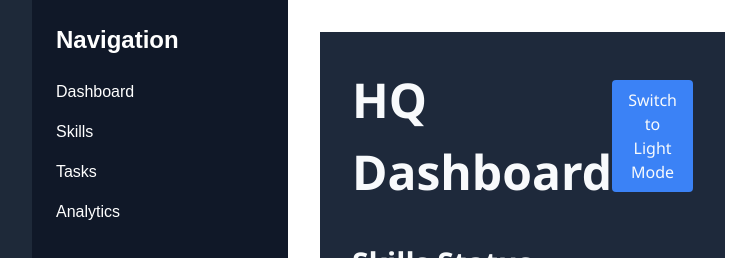
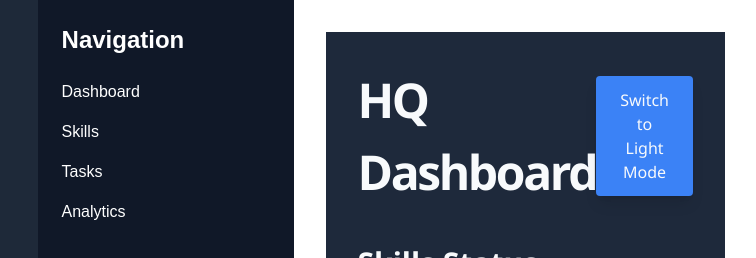
Before and after one commit to promobot-hub/HQ-Dashboard, a Next.js app: page / in a window 1280 px wide. Shown: the top 258 px of the page, without its empty margins (523-1279 px from the left). Built offline with nearby package versions, Linux system fonts and the light colour scheme; no server answers.

Commit message:
Task 1.5: Animationen und Buttons optimiert mit Transitionen und Schatten

```diff
--- a/components/DarkModeAwareContent.tsx
+++ b/components/DarkModeAwareContent.tsx
@@ -54,9 +54,11 @@ export default function DarkModeAwareContent() {
       style={{ backgroundColor: bgColor, color: textColor, fontFamily: FONT_FAMILY }}
     >
       <header className="flex flex-col md:flex-row justify-between items-start md:items-center mb-8 gap-4 md:gap-0">
-        <h1 style={{ fontSize: FONT_SIZES.title, fontWeight: 800 }}>HQ Dashboard</h1>
+        <h1 style={{ fontSize: FONT_SIZES.title, fontWeight: 800, letterSpacing: '-0.05em' }}>
+          HQ Dashboard
+        </h1>
         <button
-          className="px-4 py-2 rounded transition active:scale-95"
+          className="px-6 py-3 rounded shadow-lg transition-transform duration-300 ease-in-out active:scale-95 hover:shadow-xl"
           style={{ backgroundColor: primaryColor, color: textColor, fontFamily: FONT_FAMILY }}
           onClick={toggleDarkMode}
           onMouseEnter={(e) => {
@@ -71,14 +73,18 @@ export default function DarkModeAwareContent() {
       </header>
 
       <section className="mb-12">
-        <h2 style={{ fontSize: FONT_SIZES.subtitle, fontWeight: 600, marginBottom: '1.5rem' }}>Skills Status</h2>
+        <h2 style={{ fontSize: FONT_SIZES.subtitle, fontWeight: 600, marginBottom: '1.5rem' }}>
+          Skills Status
+        </h2>
         <div className="grid grid-cols-1 sm:grid-cols-2 md:grid-cols-3 gap-6">
           {/* TODO: Dynamische Skill Cards hier einbauen */}
         </div>
       </section>
 
       <section className="mb-12">
-        <h2 style={{ fontSize: FONT_SIZES.subtitle, fontWeight: 600, marginBottom: '1.5rem' }}>Goals & Tasks</h2>
+        <h2 style={{ fontSize: FONT_SIZES.subtitle, fontWeight: 600, marginBottom: '1.5rem' }}>
+          Goals & Tasks
+        </h2>
         <TaskForm onAdd={(text) => { /* TODO */ }} />
         <TaskList tasks={[]} />
       </section>
```
